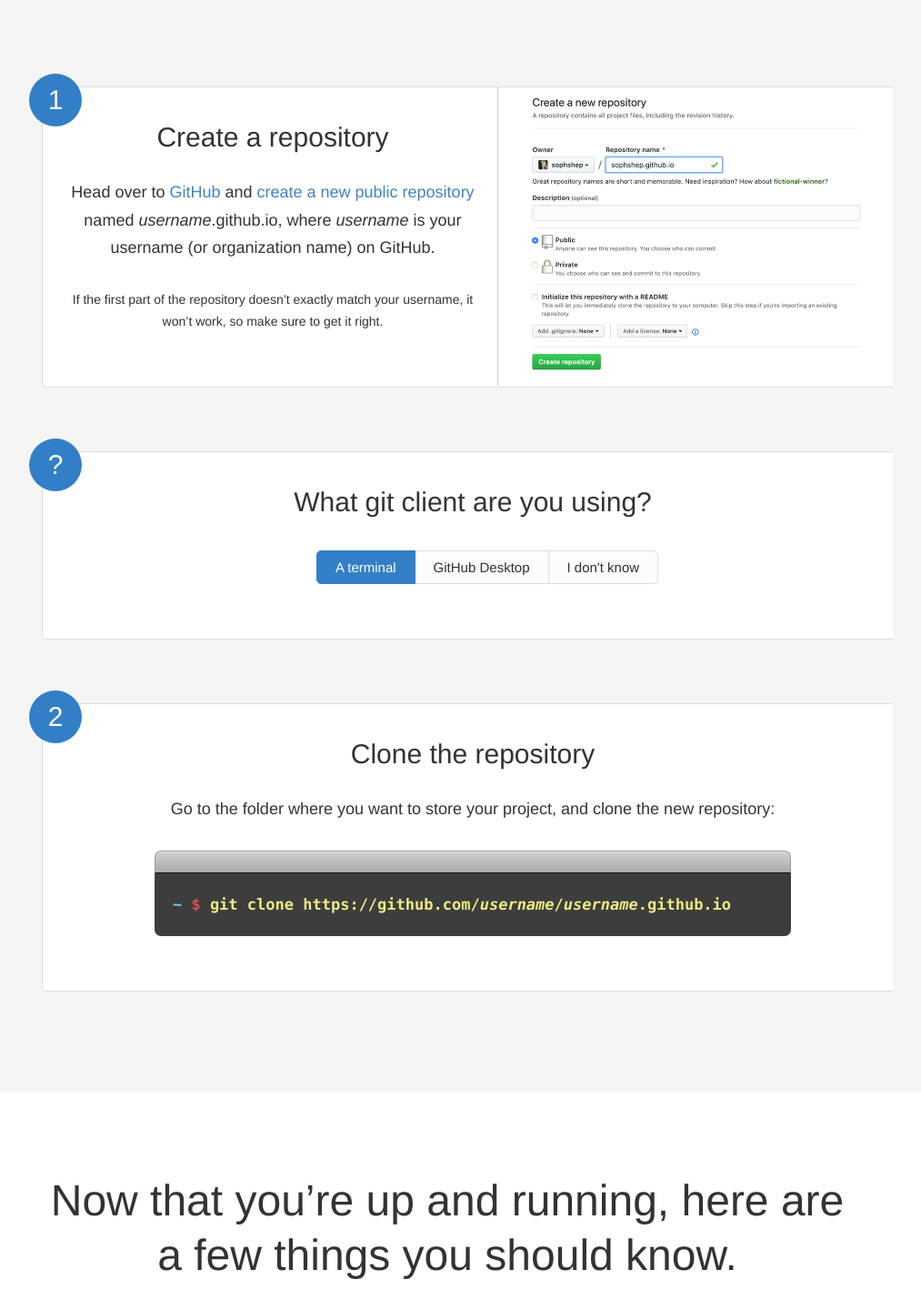
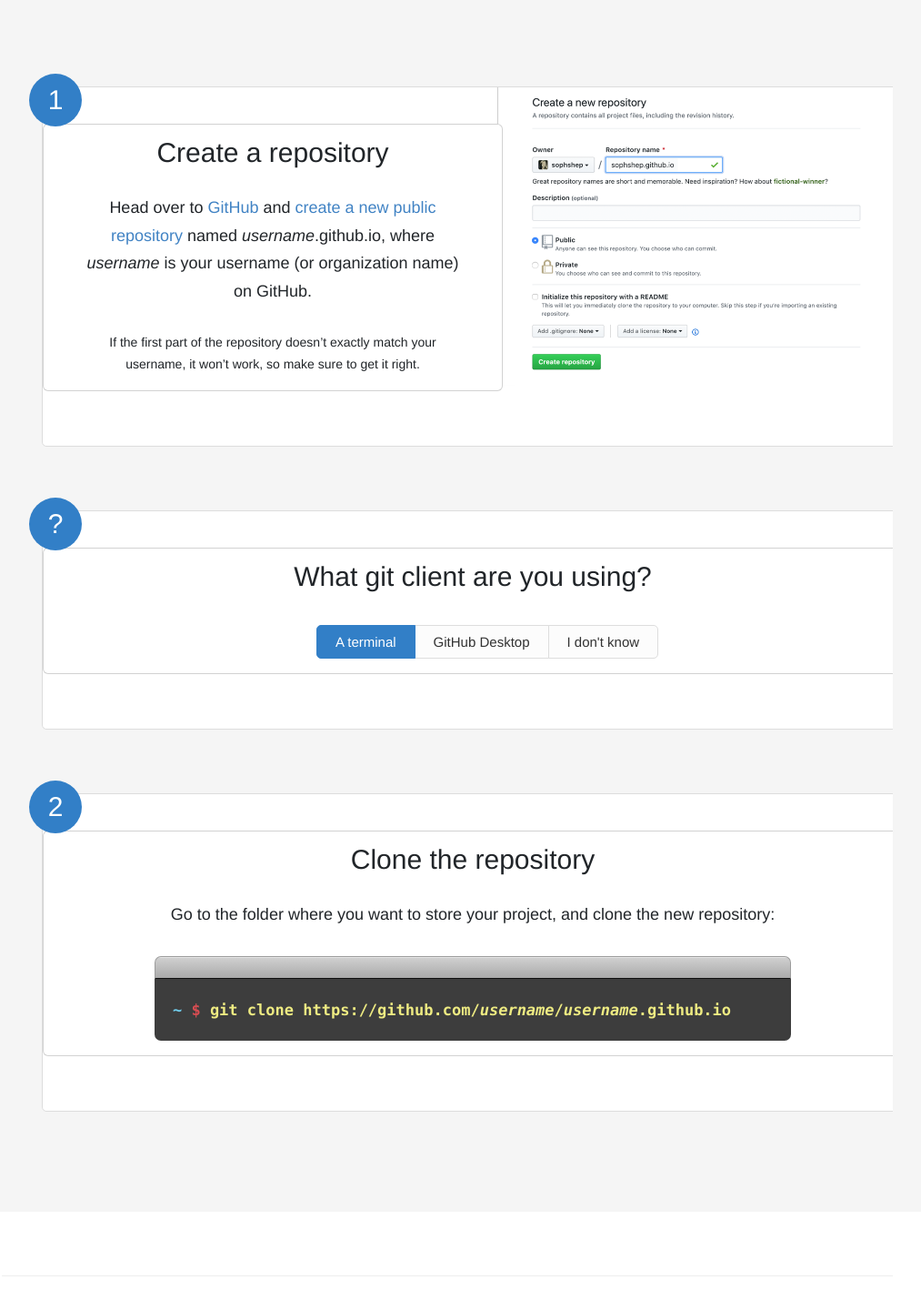
Before and after one commit to andrijaJ01/github-pages-clone, a React (Create React App) app: page / in a window 1280 px wide. Shown: the part 1260-2700 px from the top of the page at 91% size, without its empty margins (148-1161 px from the left). Built offline with nearby package versions, Linux system fonts and the light colour scheme.

Commit message:
changes on code structure

```diff
--- a/src/App.js
+++ b/src/App.js
@@ -12,7 +12,7 @@
   <Container fluid className="gx-0">
     <HeroSpot />
     <TutorialSection />
-    <NextSteps />
+    {/*<NextSteps />*/}
     <Footer />
   </Container>
   );
--- a/src/components/Tutorial/QuestionsTab/index.jsx
+++ b/src/components/Tutorial/QuestionsTab/index.jsx
@@ -1,7 +1,8 @@
 import React, { useState } from 'react';
-import { Row, Col, Image } from 'react-bootstrap';
+import { Image, Card } from 'react-bootstrap';
+import ghdesktop from "../../../assets/ghdesktop.png";
 import '../style.scss';
-import ghdesktop from "../../../assets/ghdesktop.png"
+
 const QuestionTabsSection = () => {
   const [questionTab, setQuestionTab] = useState('option-terminal');
 
@@ -13,12 +14,18 @@
     <section id="tutorial" className="tutorial">
       <ul id="user-site" className="tutorial-list wrapper active">
         <li id="create-repo-step" className="image-right">
+          <Card>
+            <Card.Body>
               <h4>Create a repository</h4>
               <p>Head over to <a href="https://github.com">GitHub</a> and <a data-proofer-ignore="true" href="https://github.com/new">create a new public repository</a> named <em>username</em>.github.io, where <em>username</em> is your username (or organization name) on GitHub.</p>
               <p className="details">If the first part of the repository doesn’t exactly match your username, it won’t work, so make sure to get it right.</p>
+            </Card.Body>
+          </Card>
         </li>
 
         <li className="question">
+          <Card>
+            <Card.Body>
               <h4>What git client are you using?</h4>
               <ul className="tabs">
                 <li>
@@ -52,16 +59,24 @@
                   </a>
                 </li>
               </ul>
+            </Card.Body>
+          </Card>
         </li>
 
         <li id="new-user-step-1" className={questionTab !== 'option-newuser' ? 'option-newuser hidden' : 'option-newuser'}>
+          <Card>
+            <Card.Body>
               <h4>Download GitHub Desktop</h4>
               <p>GitHub Desktop is a great way to use Git and GitHub on macOS and Windows.</p>
               <a className="desktop-download" href="https://desktop.github.com"><span className="icon"></span>Download GitHub Desktop</a>
               <Image src={ghdesktop} width="1054" alt="GitHub Desktop screenshot" className="full-size" />
+            </Card.Body>
+          </Card>
         </li>
 
         <li id="terminal-step-1" className={questionTab !== 'option-terminal' ? 'option-terminal hidden' : 'option-terminal'}>
+          <Card>
+            <Card.Body>
               <h4>Clone the repository</h4>
               <p>Go to the folder where you want to store your project, and clone the new repository:</p>
               <div className="terminal">
@@ -70,12 +85,18 @@
                   <p><span className="path">~</span><span className="prompt">$</span>git clone https://github.com/<em>username</em>/<em>username</em>.github.io</p>
                 </div>
               </div>
+            </Card.Body>
+          </Card>
         </li>
 
         <li id="setup-in-desktop" className={questionTab !== 'option-desktop' ? 'option-desktop image-right hidden' : 'option-desktop image-right'}>
+          <Card>
+            <Card.Body>
               <h4>Clone the repository</h4>
               <p>Click the "Set up in Desktop" button. When the GitHub desktop app opens, save the project.</p>
               <p className="details">If the app doesn't open, launch it and clone the repository from the app.</p>
+            </Card.Body>
+          </Card>
         </li>
       </ul>
     </section>
--- a/src/components/UI/Card/index.jsx
+++ b/src/components/UI/Card/index.jsx
@@ -1,12 +1,12 @@
 import React from 'react';
-import { Col } from 'react-bootstrap';
+import { Col } from 'react-bootstrap'; // Import Col from react-bootstrap
 
-const Card = ({ title, text, linkText, linkUrl, username }) => {
+
+const Card = ({ title, children }) => {
   return (
-    <Col md={12} className="image-right" id="create-repo-step">
+    <Col md={12}>
       <h4>{title}</h4>
-      <p>{text} <a href={linkUrl}>{linkText}</a> named <em>{username}</em>.github.io, where <em>{username}</em> is your username (or organization name) on GitHub.</p>
-      <p className="details">If the first part of the repository doesn’t exactly match your username, it won’t work, so make sure to get it right.</p>
+      <div className="card-content">{children}</div>
     </Col>
   );
 };
```
Lines whose indentation alone changed are shown as unchanged.
